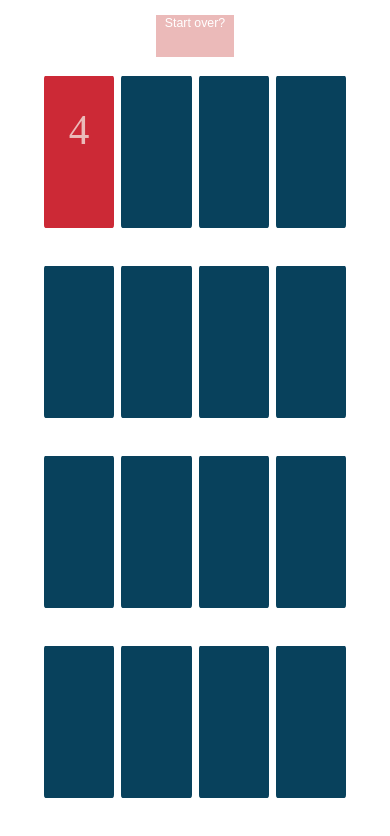
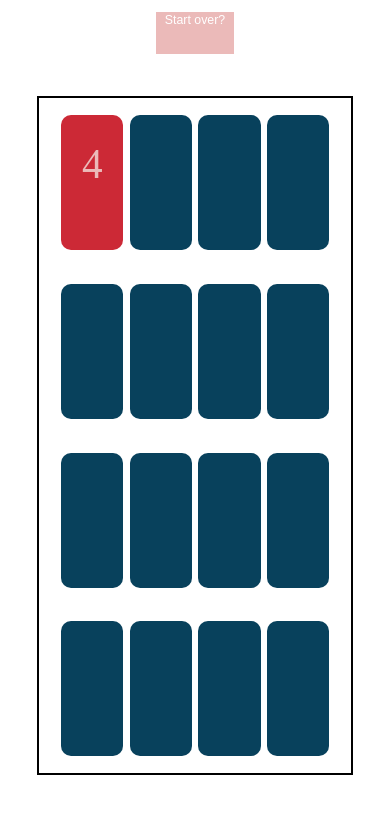
Before and after one commit to Sebastianpalm91/Puzzle, a plain HTML site: page puzzle.html in a window 390 px wide. Both pictures are taken after a click on the element 79 px from the left and 152 px from the top of the page. Drawn offline with Linux system fonts and the light colour scheme.

Commit message:
Some styling and responsive

```diff
--- a/puzzle.css
+++ b/puzzle.css
@@ -11,11 +11,13 @@ body, html {
   flex-flow: wrap;
   justify-content: center;
   align-items: center;
-  height: 90%;
-  width: 90%;
+  height: 80%;
+  width: 80%;
+  top: 5%;
   margin: 0 auto;
   perspective: 1000px;
   position: relative;
+  border: 2px solid black;
 }
 
 .puzzle {
@@ -23,7 +25,7 @@ body, html {
   height: 20%;
   width: 20%;
   background-color: #08415C;
-  border-radius: 2%;
+  border-radius: 10px;
   position: relative;
 }
 
@@ -52,8 +54,8 @@ p {
   font-size: calc(3.5vh + 3vw);
   transition: 0.3s ease-in;
   margin: 0 auto;
-  margin-top: 30px;
-  margin-bottom: 30px;
+  margin-top: 25px;
+  margin-bottom: 20px;
   color: #EBBAB9;
 }
 
@@ -72,6 +74,6 @@ button {
   width: 20%;
   text-align: center;
   font-size: calc(1vh + 1vw);
-  margin-top: 15px;
+  margin-top: 3%;
   transition: 1s
 }
--- a/puzzleJS.js
+++ b/puzzleJS.js
@@ -60,7 +60,6 @@ Array.from(puzzleCard).forEach( (puzzleCard) => {
         let random2 = Math.random() * 30 * 80 + 'px';
         let random3 = Math.random() * 20 * -100 + 'px';
         let randomDeg = Math.random() * 1500 + 'deg';
-        console.log(random);
         cards.style.transform = `translateZ(${random3, random, random2}) translateX(${random3, random2, random}) translateY(${random3, random2, random}) rotate(${randomDeg})`;
         cards.style.transition = "all 1s ease";
       }
@@ -71,7 +70,6 @@ Array.from(puzzleCard).forEach( (puzzleCard) => {
         let random2 = Math.random() * 0 + 'px';
         cards.style.transition = "all 2s ease";
         cards.style.transform = `translateY(${random2}) translateX(${random2})`;
-        console.log(random2);
       }
     }, 1000);
   })
@@ -81,6 +79,7 @@ Array.from(puzzleCard).forEach( (puzzleCard) => {
     const dataset = e.target.dataset.puzzle;
     const puzzleTarget = puzzleArray.push(dataset);
     completed.push(puzzleCard);
+    console.log(e.target.dataset.puzzle);
     return compare(e.target.dataset.puzzle);
   })
 })
```
